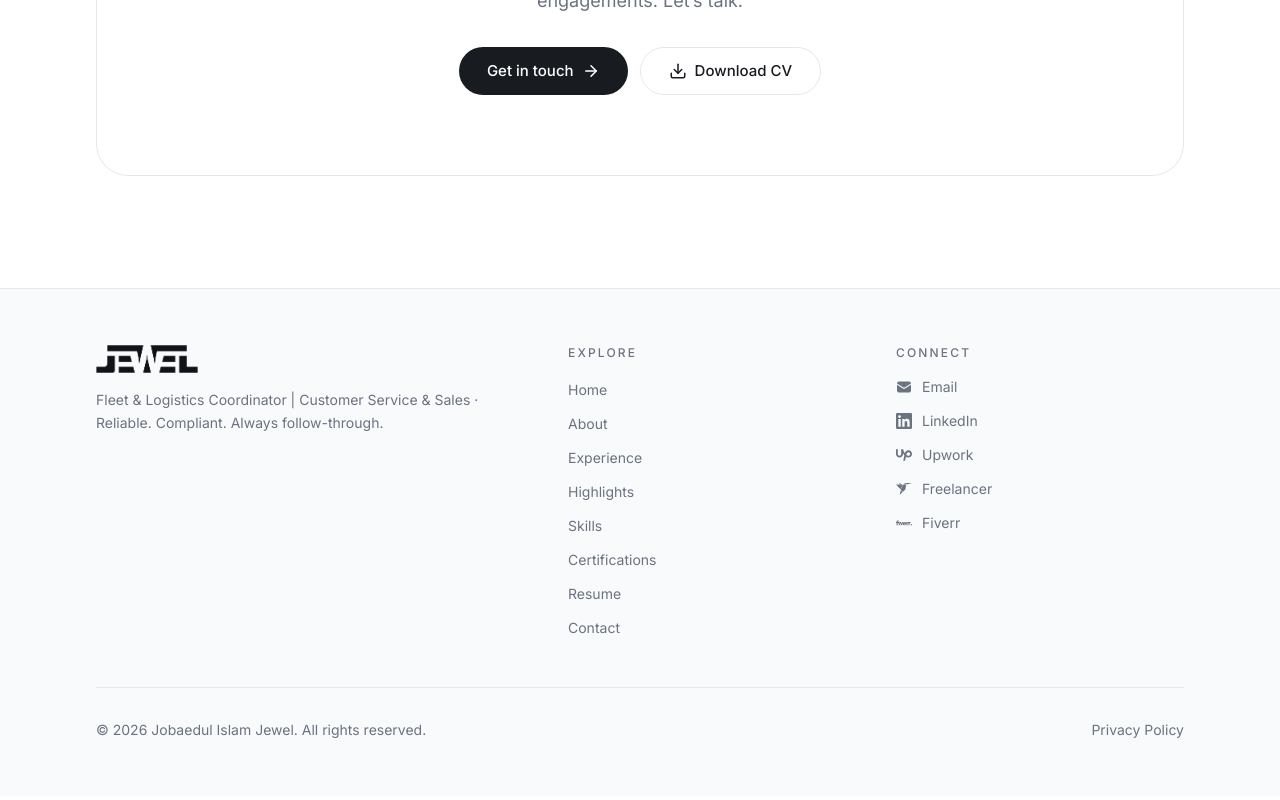
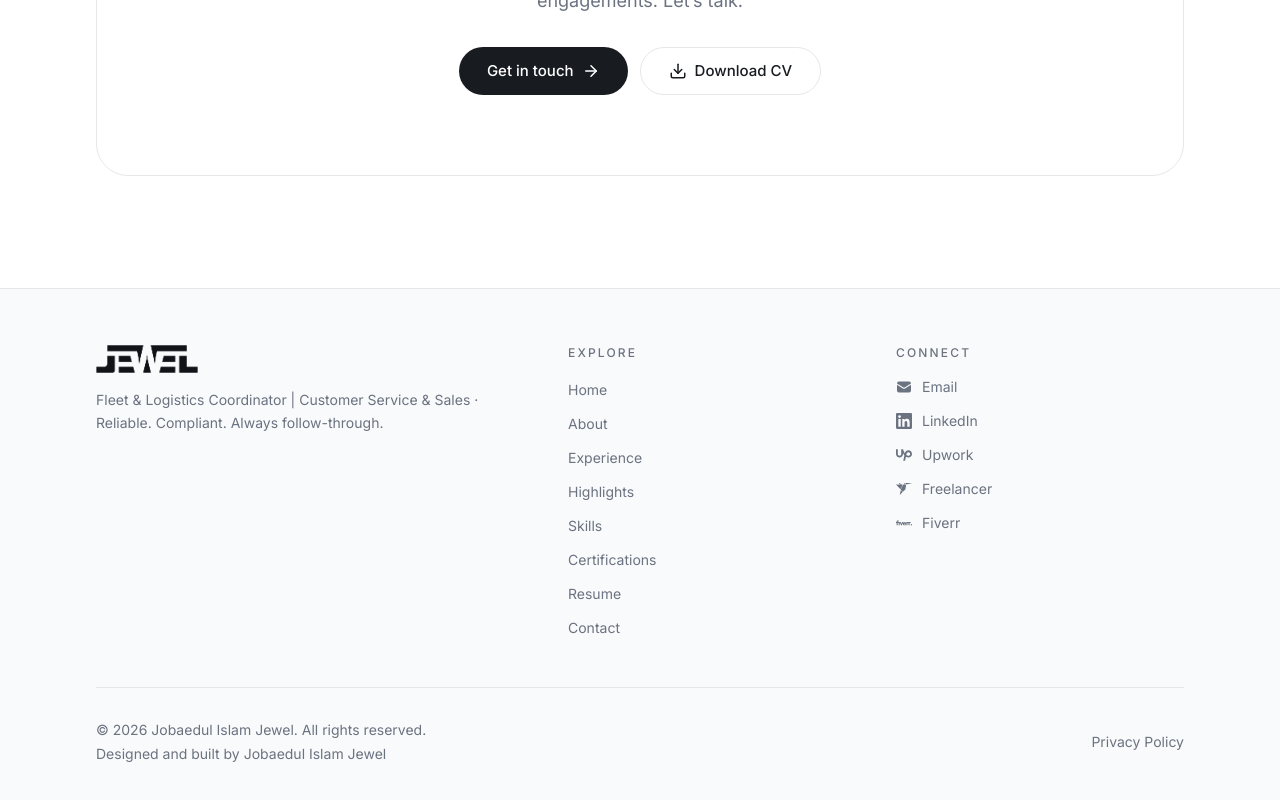
Before and after one commit to celibatej/jewel-claude, a Next.js app: page / in a window 1280 px wide. Shown: the part 5692-6492 px from the top of the page. Built offline with nearby package versions, Linux system fonts and the light colour scheme.

Commit message:
style: update footer with attribution
Add creator attribution and semantic IDs to the footer copyright section.

```diff
--- a/src/components/layout/Footer.tsx
+++ b/src/components/layout/Footer.tsx
@@ -59,9 +59,14 @@
         </div>
 
         <div className="mt-12 flex flex-col items-start justify-between gap-4 border-t border-border pt-8 text-sm text-muted-foreground sm:flex-row sm:items-center">
-          <p>
-            © {year} {siteConfig.name}. All rights reserved.
-          </p>
+          <div className="space-y-1">
+            <p id="footer-copyright">
+              © {year} {siteConfig.name}. All rights reserved.
+            </p>
+            <p id="footer-attribution">
+              Designed and built by Jobaedul Islam Jewel
+            </p>
+          </div>
           <Link href="/privacy" className="transition-colors hover:text-foreground">
             Privacy Policy
           </Link>
```
